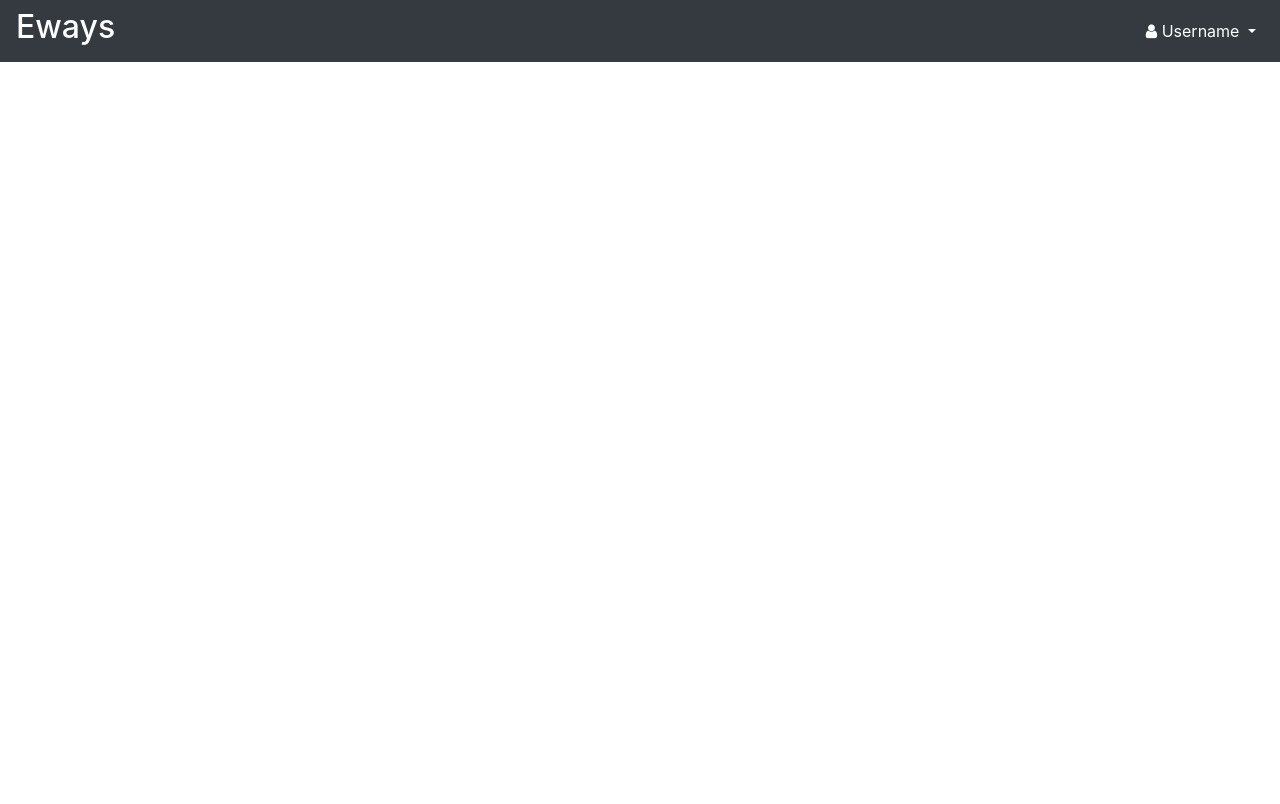
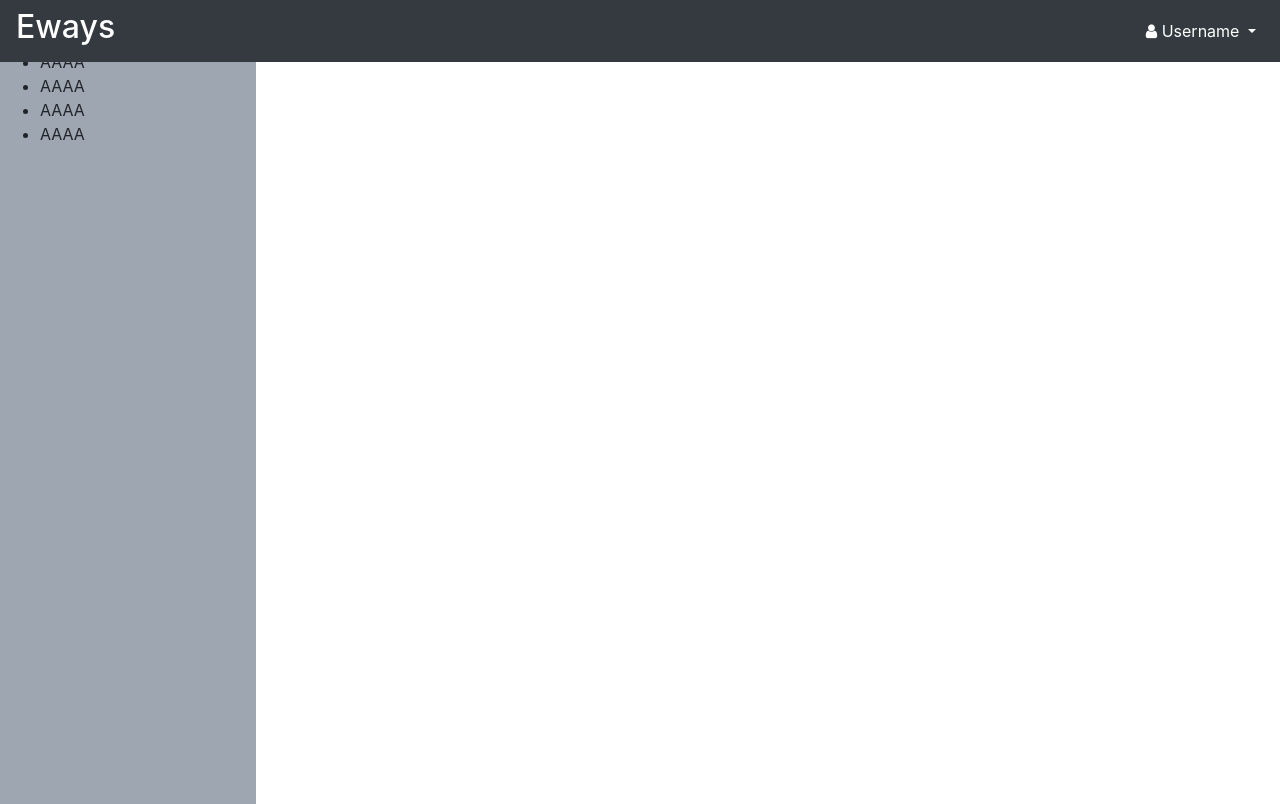
Before and after one commit to trantienphat/deploy-angular-heroku, an Angular app in the folder test-deploy/: page /#/login in a window 1280 px wide. Both pictures are taken after typing "name@example.com", "Sample123" into the empty fields and a click on the button "Đăng nhập". Built offline with nearby package versions, Linux system fonts and the light colour scheme.

Commit message:
Update something

```diff
--- a/test-deploy/src/app/containers/dashboard-page/dashboard-page.component.html
+++ b/test-deploy/src/app/containers/dashboard-page/dashboard-page.component.html
@@ -25,6 +25,14 @@
     </div>
   </nav>
   <div class="w-100 h-100">
-
+    <div class="menu h-100 mt-1 d-flex flex-column">
+      <h2>Dashboard</h2>
+      <ul>
+        <li>AAAA</li>
+        <li>AAAA</li>
+        <li>AAAA</li>
+        <li>AAAA</li>
+      </ul>
+    </div>
   </div>
 </div>
--- a/test-deploy/src/app/containers/dashboard-page/dashboard-page.component.scss
+++ b/test-deploy/src/app/containers/dashboard-page/dashboard-page.component.scss
@@ -1,3 +1,8 @@
 .dashboard-page {
     height: 100vh;
 }
+
+.menu {
+    width: 20%;
+    background-color: #9ea6b2;
+}
```
